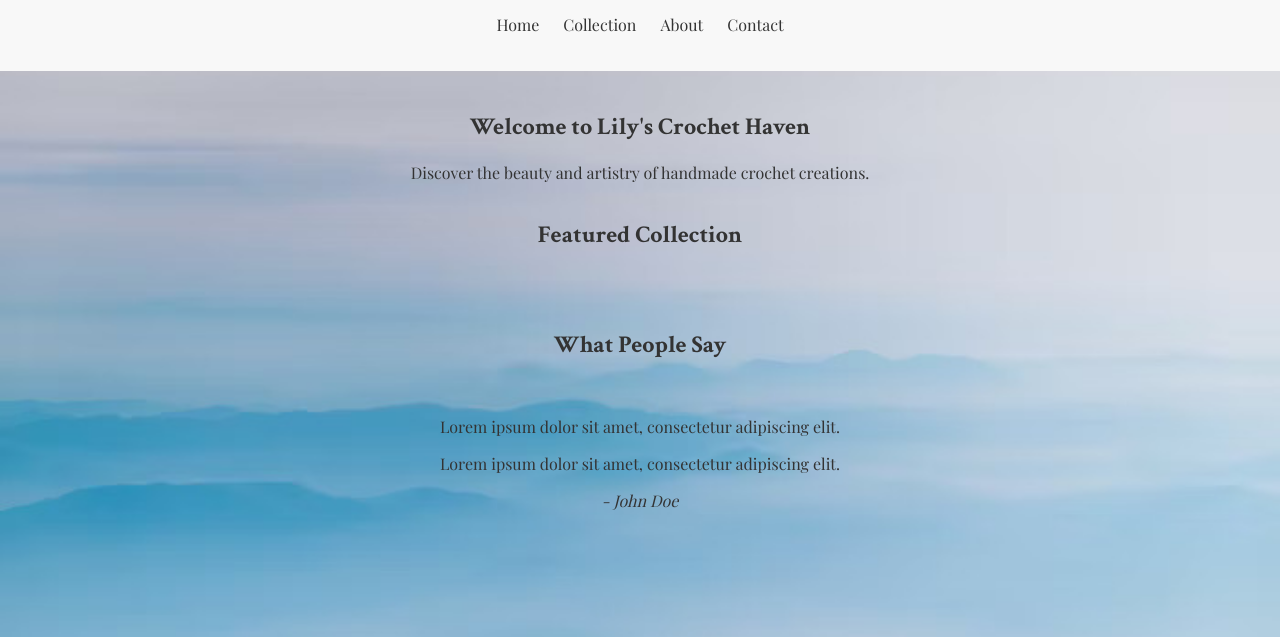
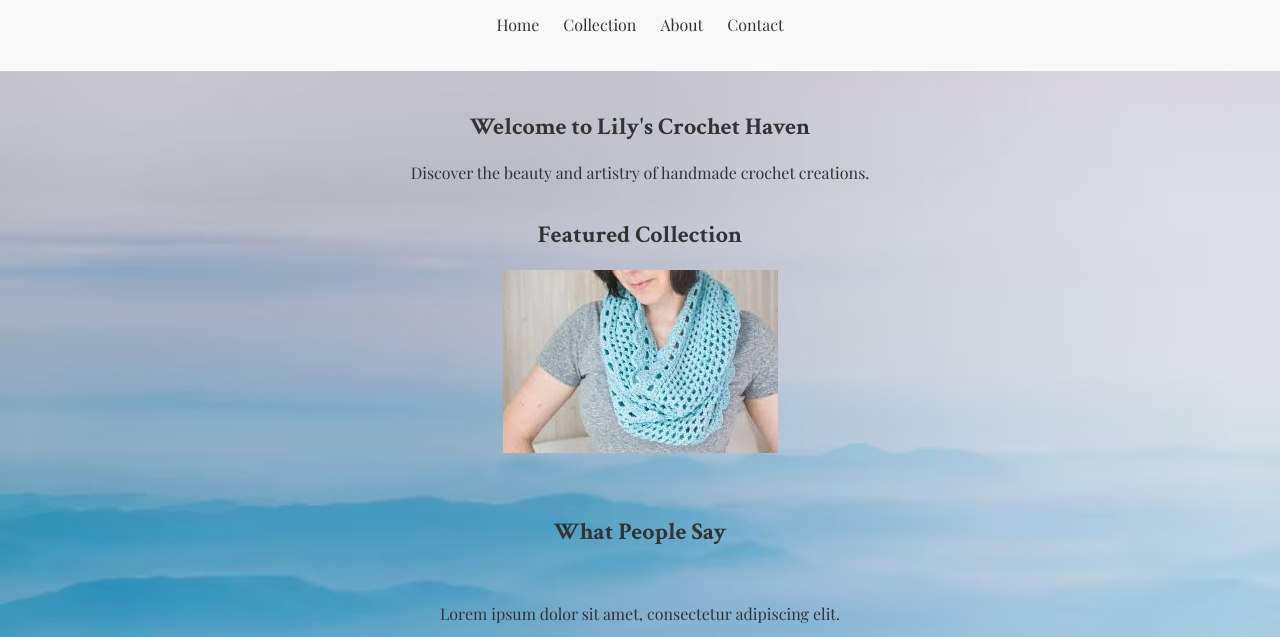
Before and after one commit to Lukeul1/e-commerce, a plain HTML site: page index.html in a window 1280 px wide. Shown: the part 161-798 px from the top of the page. Drawn offline with nearby package versions, Linux system fonts and the light colour scheme.

Commit message:
Finished for now

```diff
--- a/index-collections.js
+++ b/index-collections.js
@@ -26,17 +26,15 @@ const imageFiles = [
 
 // Function to display random image in the featured collection section
 function displayRandomImage() {
-  const imagePlaceholder = document.querySelector('.image-placeholder');
+  const featuredImage = document.querySelector('.featured-image');
   const randomIndex = Math.floor(Math.random() * imageFiles.length);
   const randomImage = imageFiles[randomIndex];
 
-  imagePlaceholder.style.backgroundImage = `url(${randomImage})`;
-  imagePlaceholder.classList.add('fade-in');
+  featuredImage.src = randomImage;
 
   setTimeout(() => {
-    imagePlaceholder.classList.remove('fade-in');
     displayRandomImage();
-  }, 5000); // Display the image for 5 seconds before fading out and showing the next one
+  }, 5000); // Display the image for 5 seconds before showing the next one
 }
 
 // Call the displayRandomImage function to display the random image
--- a/index.html
+++ b/index.html
@@ -43,8 +43,7 @@
             <h2>Featured Collection</h2>
             <div class="image-slider">
                 <div class="image-slide">
-                    <div class="image-placeholder">
-                    </div>
+                    <img class="featured-image" src="" alt="Featured Collection">
                 </div>
             </div>
         </section>
--- a/styles.css
+++ b/styles.css
@@ -168,13 +168,8 @@ footer {
 font-style: italic;
 }
 
-.featured-section {
-/* Add desired styles for the featured section */
-}
-
 .image-slide {
 /* Existing styles for .image-slide */
-opacity: 0;
 transition: opacity 0.8s ease-in-out;
 position: relative;
 }
```
